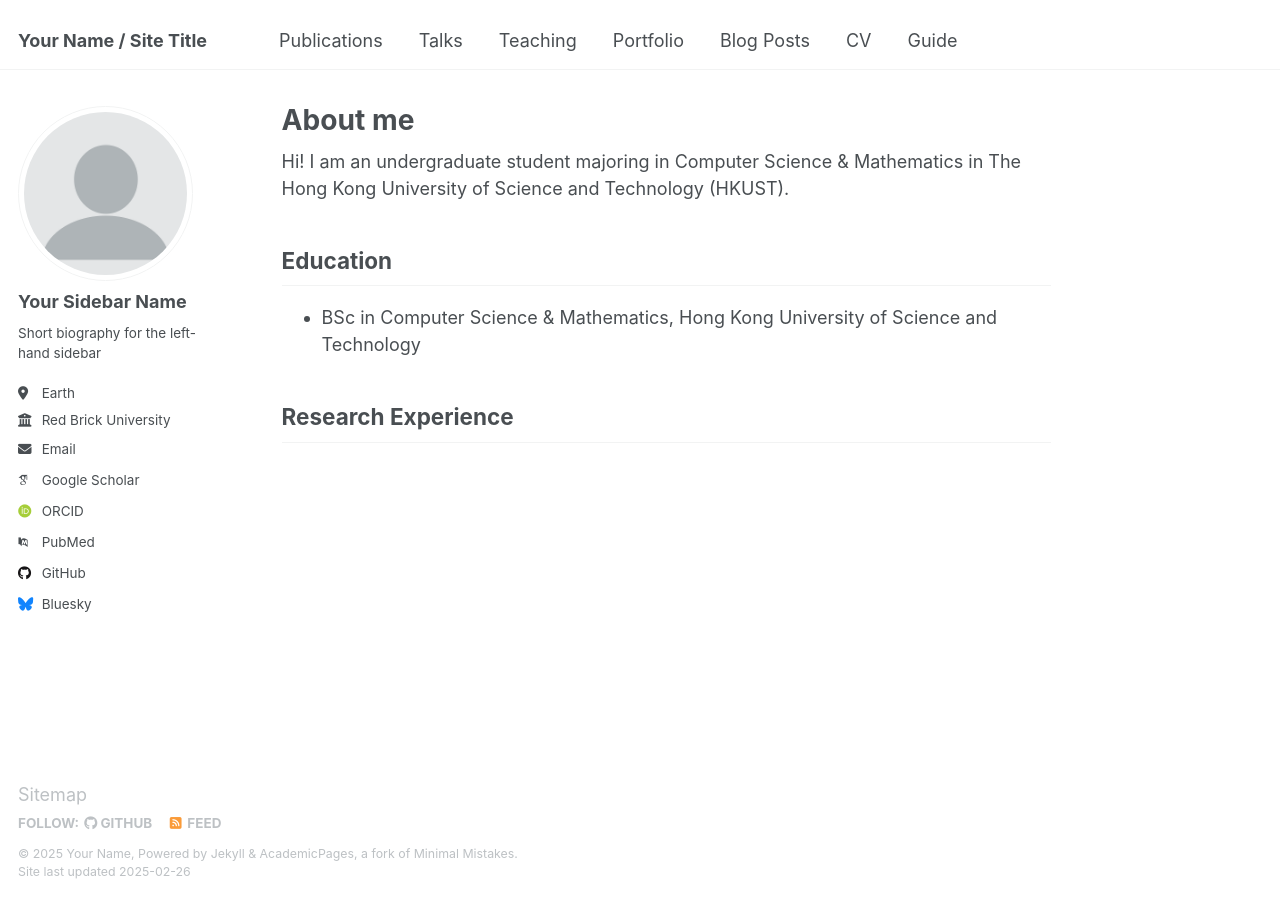
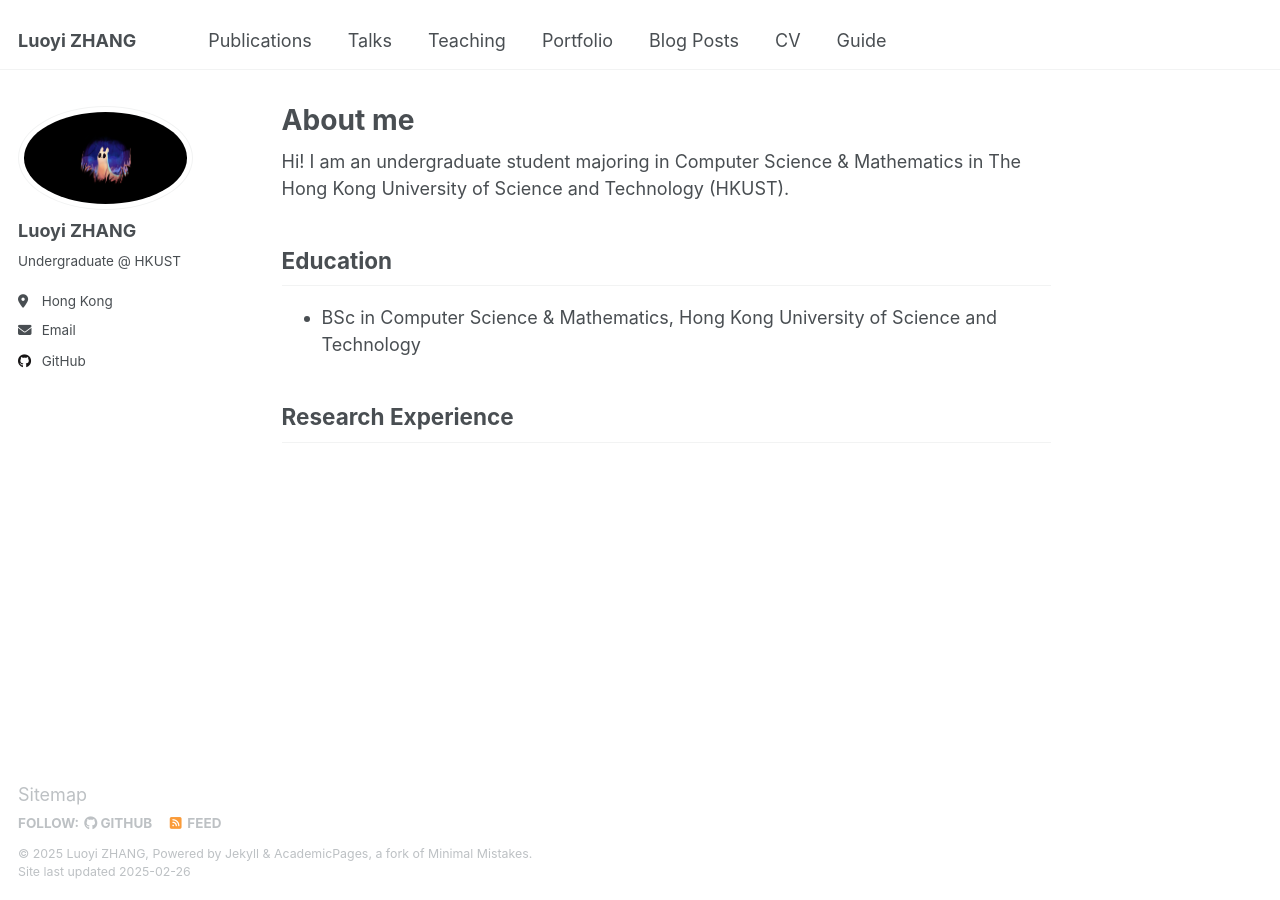
Before and after one commit to GiveMeYourRoyalty/lzhangdu.github.io, a Jekyll site: the page built from _pages/about.md, in a window 1280 px wide. Built offline with Jekyll 4.4.1, drawn with Linux system fonts in a browser that asks for light colours; some web fonts are replaced.

Commit message:
delete read.me

```diff
--- a/_config.yml
+++ b/_config.yml
@@ -9,13 +9,13 @@
 # Basic Site Settings
 locale                   : "en-US"
 site_theme               : "default"
-title                    : "Your Name / Site Title"
+title                    : "Luoyi ZHANG"
 title_separator          : "-"
-name                     : &name "Your Name"
+name                     : &name "Luoyi ZHANG"
 description              : &description "personal description"
 url                      : https://academicpages.github.io # the base hostname & protocol for your site e.g. "https://[your GitHub username].github.io"
 baseurl                  : "" # the subpath of your site, e.g. "/blog"
-repository               : "academicpages/academicpages.github.io"
+repository               : "lzhangdu/lzhangdu.github.io"
 
 # Site Author - The following control what appear as part of the author content on the side bar.
 #               If a field is blank the icon and link will not appear, otherwise it will be shown.
@@ -23,21 +23,22 @@ repository               : "academicpages/academicpages.github.io"
 author:
   # Biographic information
   avatar           : "profile.png"
-  name             : "Your Sidebar Name"
+  name             : "Luoyi ZHANG"
+  name2            : "张络屹"
   pronouns         : # example: "she/her"
-  bio              : "Short biography for the left-hand sidebar"
-  location         : "Earth"
-  employer         : "Red Brick University"
+  bio              : "Undergraduate @ HKUST"
+  location         : "Hong Kong"
+  employer         :
   uri              : # URL
-  email            : "none@example.org"
+  email            : lzhangdu@connect.ust.hk
 
   # Academic websites
   arxiv            : # URL - Update with the correct link to your profile
-  googlescholar    : "https://scholar.google.com/citations?user=PS_CX0AAAAAJ"
+  googlescholar    :
   impactstory      : # URL
-  orcid            : "http://orcid.org/yourorcidurl"
+  orcid            :
   semantic         : # URL
-  pubmed           : "https://www.ncbi.nlm.nih.gov/pubmed/?term=john+snow"
+  pubmed           :
   researchgate     : # URL
   scopus           : # URL
 
@@ -45,12 +46,12 @@ author:
   bitbucket        : # Username - Update with your username on the site
   codepen          : # Username
   dribbble         : # Username
-  github           : "academicpages"
+  github           : "lzhangdu"
   kaggle           : # Username
   stackoverflow    : # User number or user number and name (i.e., use "1" or "1/jeff-atwood")
 
   # Social media
-  bluesky          : "bsky.app" # Replace this with you Bluesky username
+  bluesky          :
   facebook         : # Username
   flickr           : # Username
   foursquare       : # Username
```
Also changed, not shown: images/profile.png.
